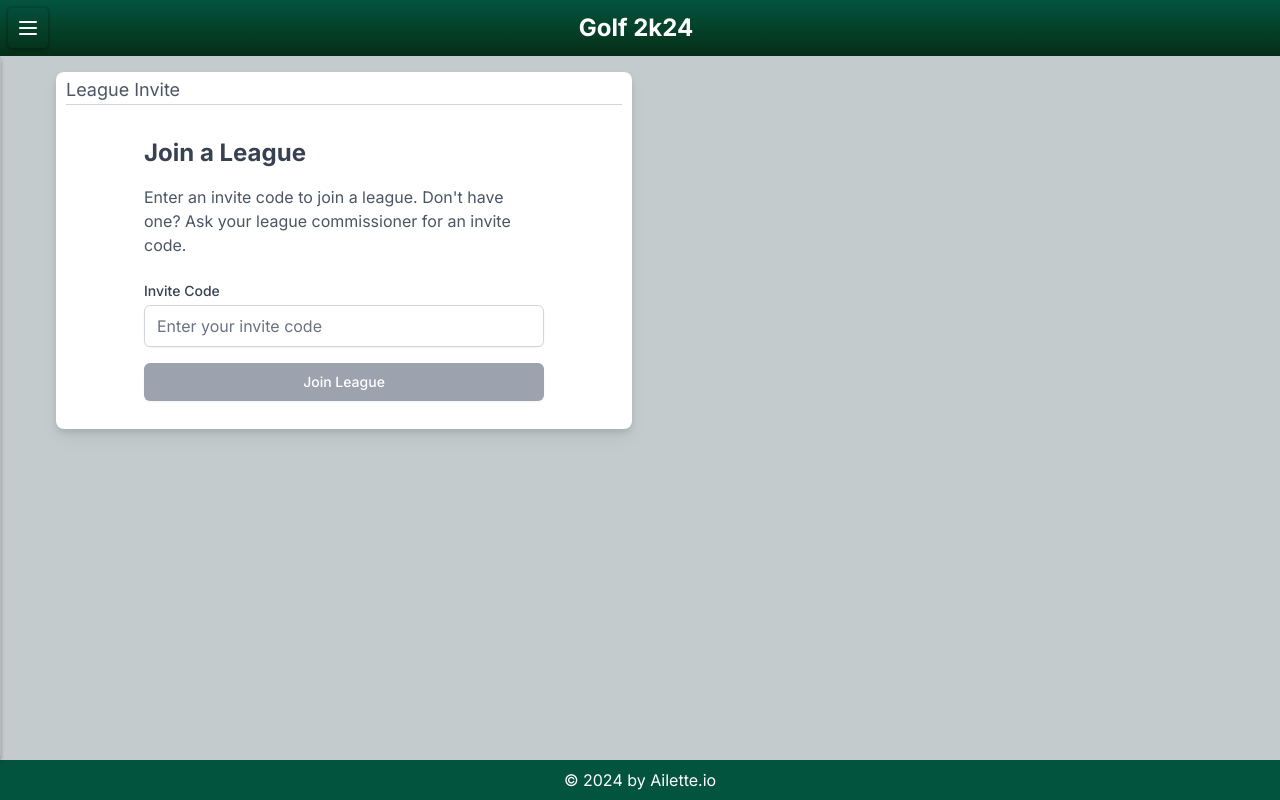
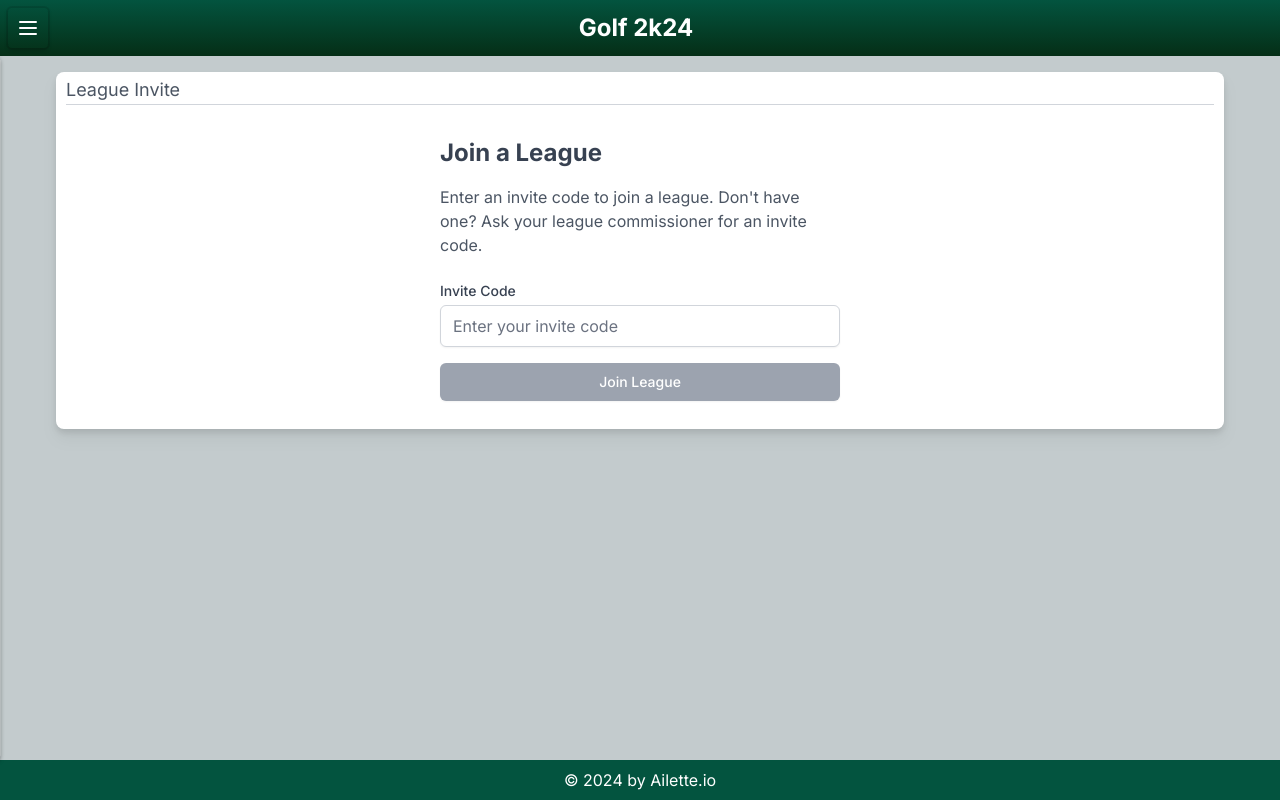
Before and after one commit to timothymhowe/golf-fantasy-frontend, a Next.js app: page /dashboard in a window 1280 px wide. Built offline with nearby package versions, Linux system fonts and the light colour scheme; no server answers; sample sign-in values are in the browser's storage.

Commit message:
refactor(layout): :zap: add todo to hg-layout, update readme.md
adds TODO to hg-layout as a reminder of the slightly-hardcoded layout for the default widgets.  Not ideal, but low priority fix

```diff
--- a/src/app/components/hg-layout/index.jsx
+++ b/src/app/components/hg-layout/index.jsx
@@ -29,6 +29,9 @@ const PageLayout = ({ header, footer, children }) => {
   const [isSidebarOpen, setIsSidebarOpen] = useState(false);
   const [pickTitle, setPickTitle] = useState(null);
 
+
+  // TODO: Refactor this.  Currently it hardcodes the widgets that are shown. We should make this more dynamic. More React-ful.  Fine for now, but needs work.
+
   const renderChildren = () => {
     if (React.Children.count(children) === 0) {
       return (
@@ -55,7 +58,7 @@ const PageLayout = ({ header, footer, children }) => {
     }
 
     return (
-      <div className="grid grid-cols-1 lg:grid-cols-2 gap-4">
+      <div className="grid">
         {React.Children.map(children, (child) => (
           <WidgetContainer title={child.props.title || "Default Title"}>
             {child}
```
Also changed, not shown: 1 other file (tests, documents, lock files or other folders).
